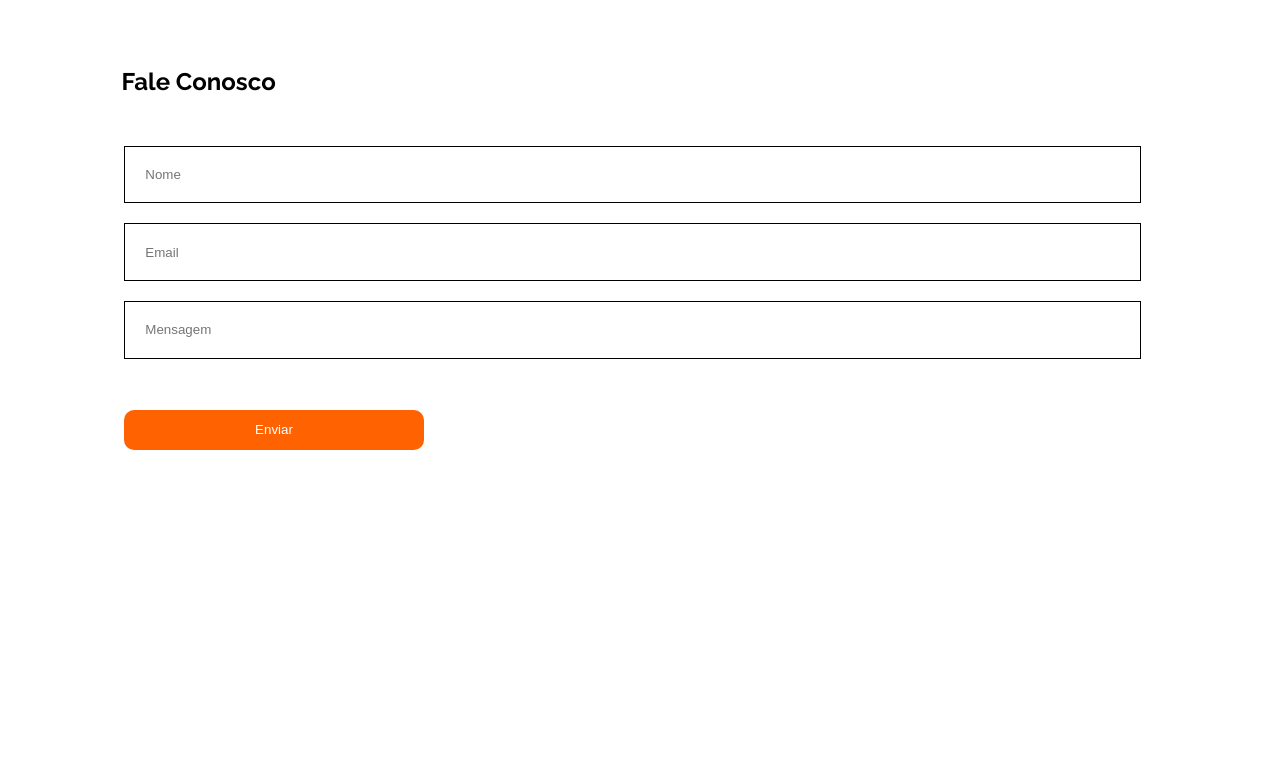
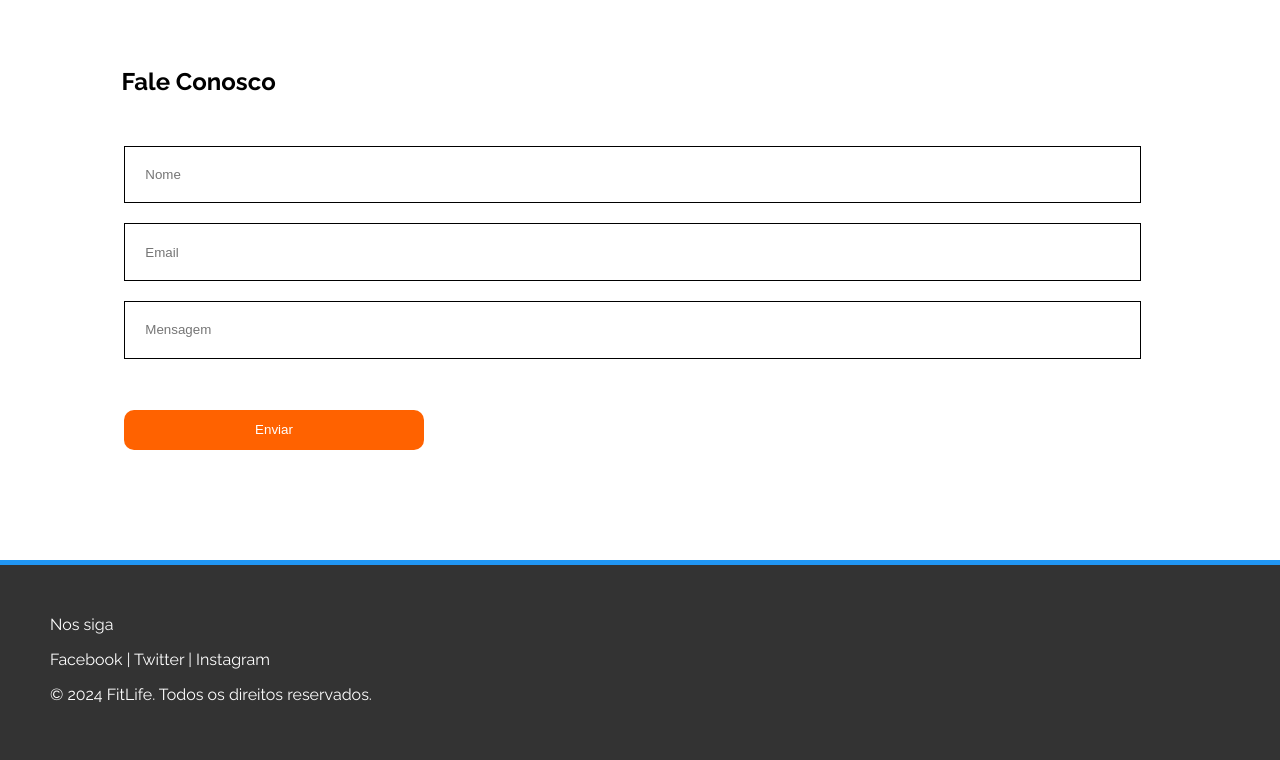
Before and after one commit to lucas-marini/lp-fitlife, a plain HTML site: page index.html in a window 1280 px wide. Shown: the part 1530-2290 px from the top of the page. Before the commit the page ends 1990 px from the top, so only its background shows below. Drawn offline with nearby package versions, Linux system fonts and the light colour scheme.

Commit message:
criando o footer

```diff
--- a/css/style.css
+++ b/css/style.css
@@ -227,3 +227,21 @@ section{
     border: none;
     cursor: pointer;
 }
+
+footer{
+    margin-top: 100px;
+    height: 200px;
+    background: #333333;
+    text-align: left;
+    border-top: 5px solid #2196f3;
+    color: white;
+}
+
+.footer{
+    margin: 50px;
+}
+
+.link-footer{
+    text-decoration: none;
+    color: white;
+}
--- a/index.html
+++ b/index.html
@@ -106,5 +106,14 @@
         </div>
 
     </section>
+    <footer>
+        <div class="footer">
+            <p>Nos siga</p>
+                <a class="link-footer" href="#">Facebook | </a>
+                <a class="link-footer" href="#">Twitter | </a>
+                <a class="link-footer" href="#">Instagram</a>
+            <p>© 2024 FitLife. Todos os direitos reservados.</p>
+        </div>
+    </footer>
 </body>
 </html>
```
